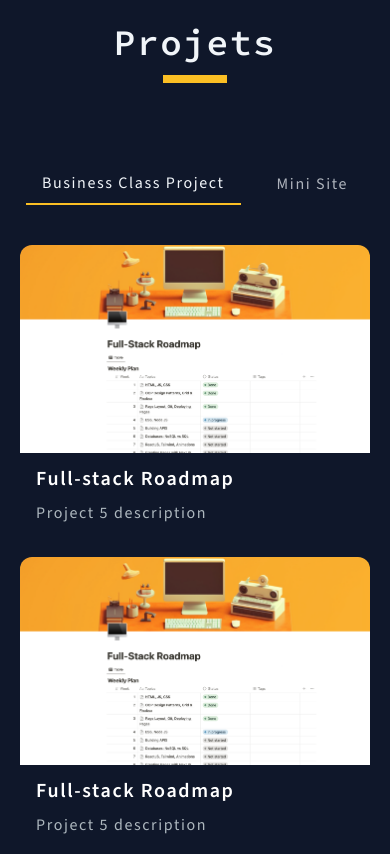
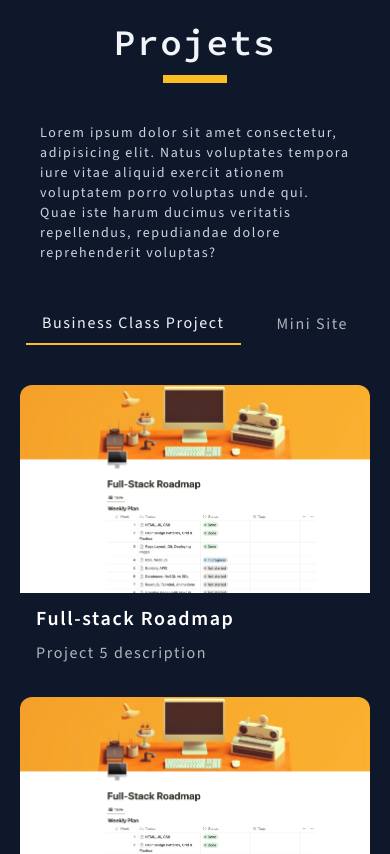
Before and after one commit to erischon/project-erischondev, a Next.js app: page / in a window 390 px wide. Shown: the part 2580-3434 px from the top of the page. Built offline with nearby package versions, Linux system fonts and the light colour scheme.

Commit message:
projects section responsive

```diff
--- a/src/components/SectionTitle.tsx
+++ b/src/components/SectionTitle.tsx
@@ -7,7 +7,7 @@ export default function SectionTitle({
 }) {
   return (
     <h2
-      className={`text-4xl font-semibold mt-14 mb-8 md:my-14 mx-auto pb-2 w-fit after:content-[''] after:block after:border-b-8 after:border-amber-400 after:w-16 after:mx-auto after:mt-3 ${styles}`}
+      className={`text-4xl font-semibold mt-14 mb-8 md:mb-14 mx-auto pb-2 w-fit after:content-[''] after:block after:border-b-8 after:border-amber-400 after:w-16 after:mx-auto after:mt-3 ${styles}`}
     >
       {children}
     </h2>
--- a/src/components/sections/Projects.section.tsx
+++ b/src/components/sections/Projects.section.tsx
@@ -30,9 +30,16 @@ const ProjectsSection = () => {
 
   return (
     <Section id="projects">
-      <SectionTitle>Projets</SectionTitle>
+      <SectionTitle styles="mb-1 md:mb-4">Projets</SectionTitle>
 
-      <div className="textslate-100 flex flex-row justify-center items-center gap-5 py-10">
+      <p className="text-sm text-slate-300 px-5 max-w-screen-md mx-auto">
+        Lorem ipsum dolor sit amet consectetur, adipisicing elit. Natus
+        voluptates tempora iure vitae aliquid exercit ationem voluptatem porro
+        voluptas unde qui. Quae iste harum ducimus veritatis repellendus,
+        repudiandae dolore reprehenderit voluptas?
+      </p>
+
+      <div className="text-slate-100 flex flex-row justify-center items-center gap-5 py-10">
         <ProjectTag
           onClick={handleTagChange}
           name="Business Class Project"
```
